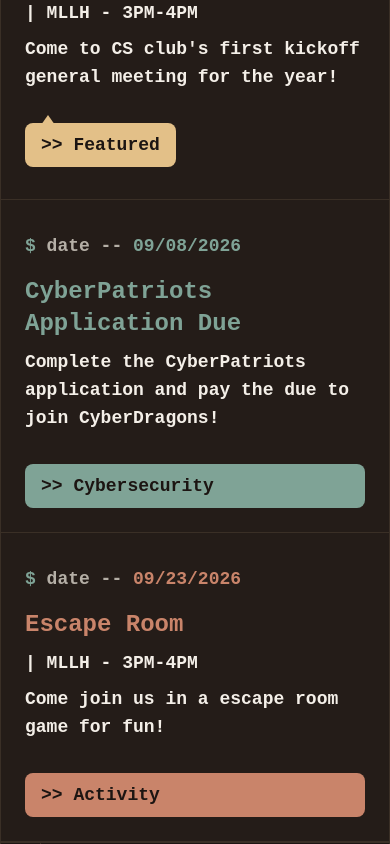
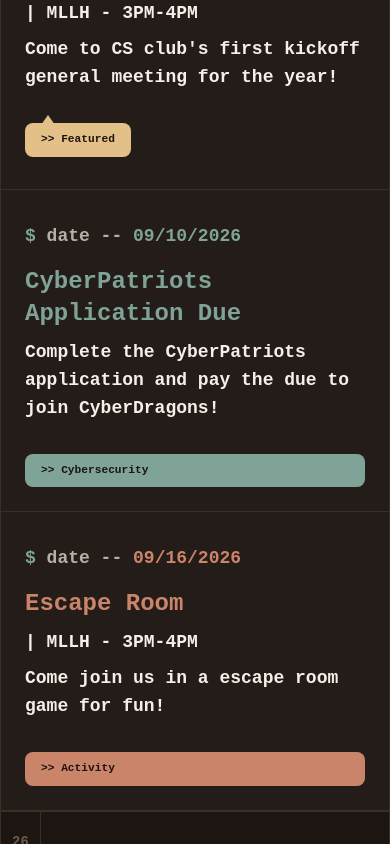
Before and after one commit to Cheemsisherenow/GSMST_CS_Club_Website, a React (Vite) app: page / in a window 390 px wide. Shown: the part 1060-1904 px from the top of the page. Built offline with nearby package versions, Linux system fonts and the light colour scheme; no server answers.

Commit message:
date change

```diff
--- a/src/pages/Home.jsx
+++ b/src/pages/Home.jsx
@@ -151,7 +151,13 @@
           <div className="self-start relative inline-block">
             <div className="absolute left-4 md:left-6 -top-2 md:-top-3 w-0 h-0 border-l-[7px] md:border-l-[10px] border-l-transparent border-r-[7px] md:border-r-[10px] border-r-transparent border-b-[10px] md:border-b-[14px] border-b-[#e3c088]" />
 
-            <div className="rounded-lg bg-[#e3c088] text-[#1C1512] font-bold px-4 md:px-6 py-2 md:py-3 whitespace-nowrap">
+            {/* text-[length:clamp(...)] instead of the usual text-lg/md:text-2xl
+                step — a badge like this has no room to wrap, so its text needs
+                to shrink continuously with the viewport instead of jumping
+                between two fixed sizes (which leaves a range of widths where
+                it's still the bigger size but the chip's already too narrow
+                for it, and ">> Featured" wraps onto two lines). */}
+            <div className="rounded-lg bg-[#e3c088] text-[#1C1512] font-bold px-4 md:px-6 py-2 md:py-3 whitespace-nowrap overflow-hidden text-ellipsis max-w-full text-[length:clamp(0.7rem,2vw,1.5rem)]">
               &gt;&gt; Featured
             </div>
           </div>
@@ -161,7 +167,7 @@
             <div className="md:pr-12 py-8 md:py-12">
               <div className="text-[#B5AFA6] mb-4">
                 <span className="text-[#7FA396]">$</span> date --{" "}
-                <span className="text-[#7FA396]">09/08/2026</span>
+                <span className="text-[#7FA396]">09/10/2026</span>
               </div>
               <div className="text-2xl md:text-4xl text-[#7FA396] mb-2">
                 CyberPatriots Application Due
@@ -175,7 +181,7 @@
                 flush against the panel's right edge, which it only is once the
                 row is actually two columns — so it drops back to a plain pill
                 in the stacked layout. */}
-            <div className="self-start md:self-center mb-6 md:mb-0 rounded-lg md:rounded-l-none md:rounded-r-lg bg-[#7FA396] text-[#1C1512] px-4 md:px-8 py-2 md:py-4 md:[clip-path:polygon(20px_0,100%_0,100%_100%,20px_100%,0_50%)]">
+            <div className="self-start md:self-center mb-6 md:mb-0 rounded-lg md:rounded-l-none md:rounded-r-lg bg-[#7FA396] text-[#1C1512] px-4 md:px-8 py-2 md:py-4 md:[clip-path:polygon(20px_0,100%_0,100%_100%,20px_100%,0_50%)] whitespace-nowrap overflow-hidden text-ellipsis min-w-0 text-[length:clamp(0.7rem,2vw,1.5rem)]">
               &gt;&gt; Cybersecurity
             </div>
           </div>
@@ -183,7 +189,7 @@
             <div className="md:pr-12 py-8 md:py-12">
               <div className="text-[#B5AFA6] mb-4">
                 <span className="text-[#7FA396]">$</span> date --{" "}
-                <span className="text-[#c9846a]">09/23/2026</span>
+                <span className="text-[#c9846a]">09/16/2026</span>
               </div>
               <div className="text-2xl md:text-4xl text-[#c9846a] mb-2">
                 Escape Room
@@ -191,7 +197,7 @@
               <div className="mb-2">| MLLH - 3PM-4PM</div>
               <div>Come join us in a escape room game for fun!</div>
             </div>
-            <div className="self-start md:self-center mb-6 md:mb-0 rounded-lg md:rounded-l-none md:rounded-r-lg bg-[#c9846a] text-[#1C1512] px-4 md:px-8 py-2 md:py-4 md:[clip-path:polygon(20px_0,100%_0,100%_100%,20px_100%,0_50%)]">
+            <div className="self-start md:self-center mb-6 md:mb-0 rounded-lg md:rounded-l-none md:rounded-r-lg bg-[#c9846a] text-[#1C1512] px-4 md:px-8 py-2 md:py-4 md:[clip-path:polygon(20px_0,100%_0,100%_100%,20px_100%,0_50%)] whitespace-nowrap overflow-hidden text-ellipsis min-w-0 text-[length:clamp(0.7rem,2vw,1.5rem)]">
               &gt;&gt; Activity
             </div>
           </div>
```
